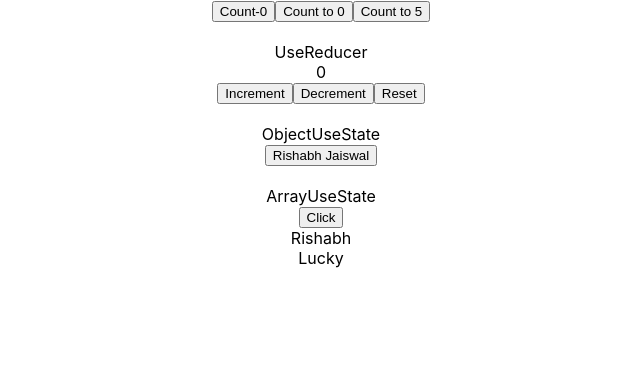
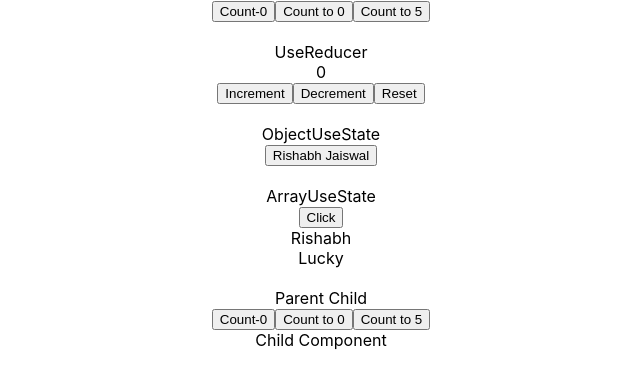
Before and after one commit to rishabhjaiswal155/React-Render-Demo, a React (Create React App) app: page / in a window 1280 px wide. Shown: the top 388 px of the page, without its empty margins (319-959 px from the left). Built offline with nearby package versions, Linux system fonts and the light colour scheme.

Commit message:
React rendering behavior with parent and child Components(unneccessary render)

```diff
--- a/src/App.js
+++ b/src/App.js
@@ -3,6 +3,7 @@
 import UseReducer from './components/UseReducer/UseReducer';
 import { ObjectUseState } from './components/Immutable State/ObjectUseState';
 import { ArrayUseState } from './components/Immutable State/ArrayUseState';
+import { Parent } from './components/Parent Child/Parent';
 
 function App() {
   return (
@@ -11,7 +12,8 @@
       <br/>
       <UseReducer/><br/>
       <ObjectUseState/><br/>
-      <ArrayUseState/>
+      <ArrayUseState/><br/>
+      <Parent/>
       </div>
   );
 }
--- /dev/null
+++ b/src/components/Parent Child/Child.js
@@ -0,0 +1,8 @@
+import React from 'react'
+
+export const Child = () => {
+    console.log('Child Renders')
+  return (
+    <div>Child Component</div>
+  )
+}
--- /dev/null
+++ b/src/components/Parent Child/Parent.js
@@ -0,0 +1,17 @@
+import React,{useState} from 'react'
+import { Child } from './Child'
+const initState=0
+
+export const Parent = () => {
+    const[count,setCount]=useState(initState)
+    console.log('Parent Renders')
+  return (
+    <div>
+        <div>Parent Child</div>
+        <button onClick={()=>setCount(c=>c+1)}>Count-{count}</button>
+        <button onClick={()=>setCount(0)}>Count to 0</button>
+        <button onClick={()=>setCount(5)}>Count to 5</button>
+        <Child/>
+    </div>
+  )
+}
```
